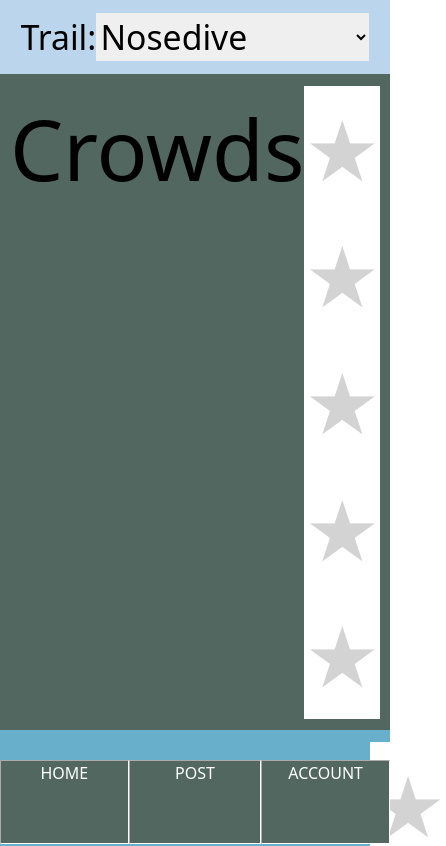
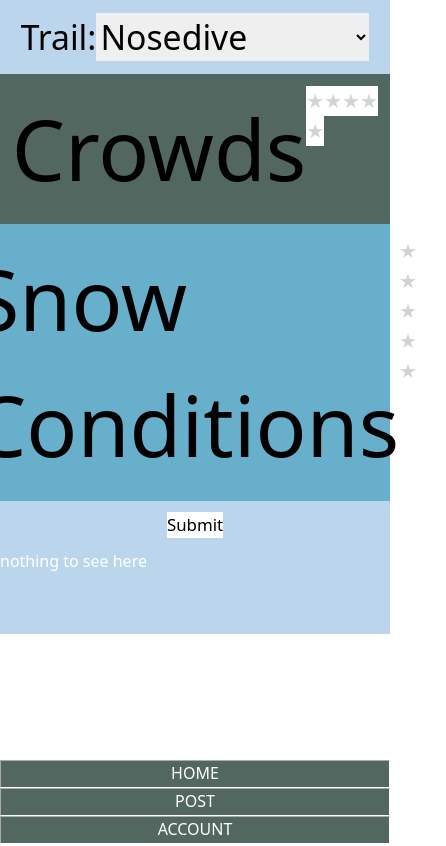
Before and after one commit to thomashong23/skientia, a Next.js app: page /createPost in a window 390 px wide. Shown: the top 846 px of the page, 446 px wide, since content can reach past the window. Built offline with nearby package versions, Linux system fonts and the light colour scheme; no server answers.

Commit message:
optimizing for iphone

```diff
--- a/styles/globals.css
+++ b/styles/globals.css
@@ -10,21 +10,7 @@
     --background-end-rgb: 0, 0, 0;
   }
 }
-@media (max-width: 800px) {
-  .flex-container {
-    flex-direction: column;
-  }
 
-  #header,
-  #right,
-  #middle,
-  #left {
-    flex: 100%;
-  }
-  #spacer{
-    height: 10%;
-  }
-}
 
 
 .stars{
@@ -213,3 +199,22 @@ option{
 #reviews{
   width: 90vw;
 }
+
+@media (max-width: 800px) {
+  .star-rating{
+    font-size: 20px;
+  }
+  .flex-container {
+    flex-direction: column;
+  }
+
+  #header,
+  #right,
+  #middle,
+  #left {
+    flex: 100%;
+  }
+  #spacer{
+    height: 10vh;
+  }
+}
```
